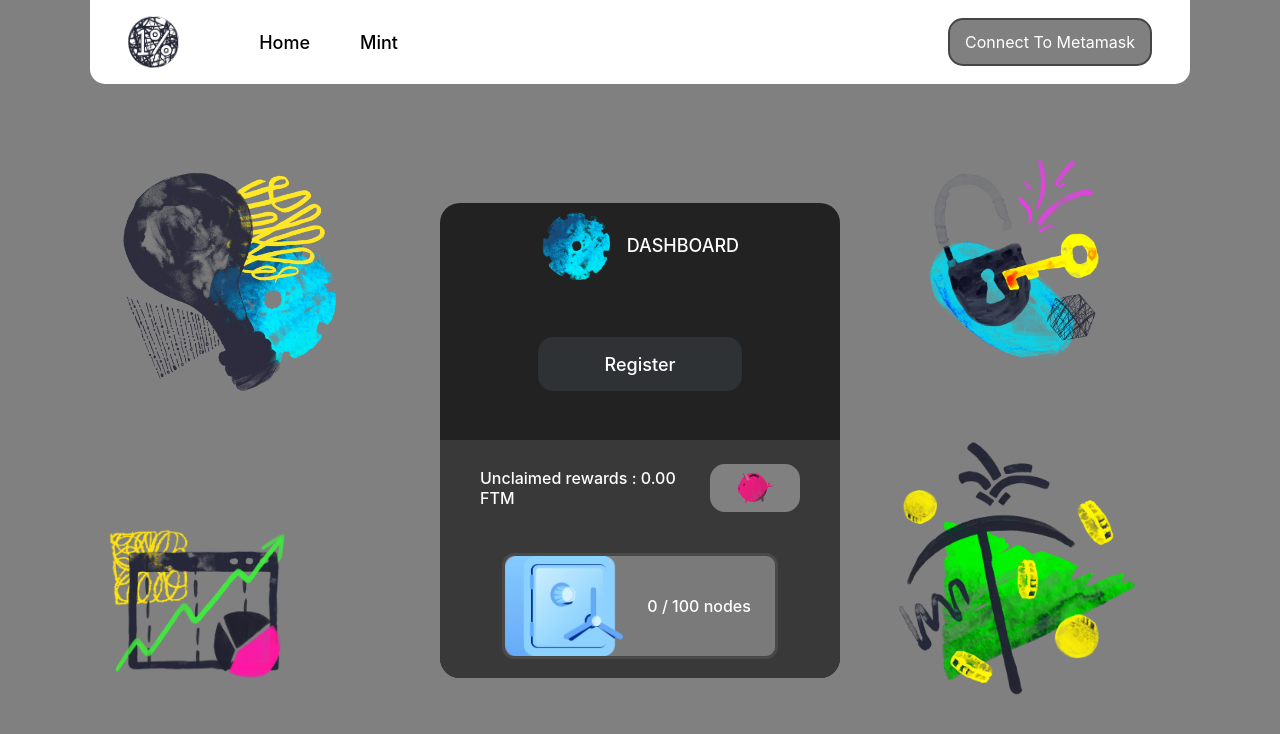
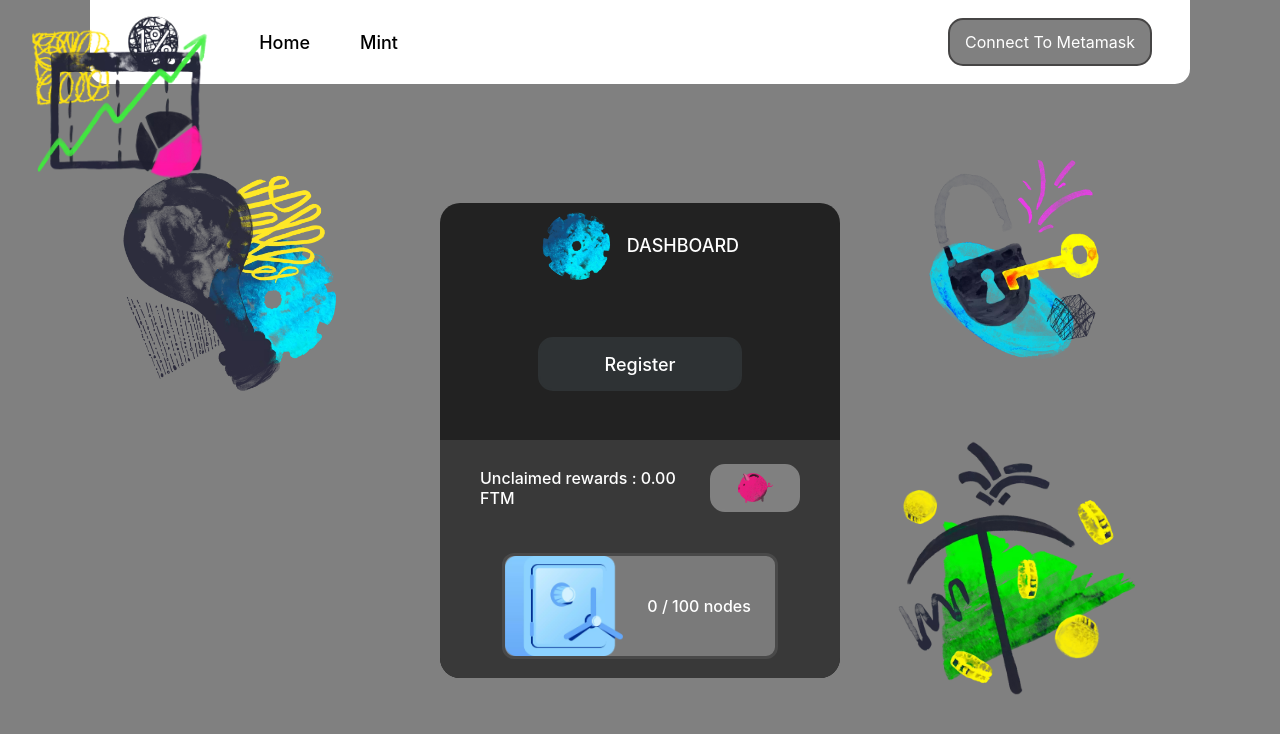
Before and after one commit to SayanKar/dashboard, a React (Create React App) app: page / in a window 1280 px wide. Shown: the top 734 px of the page. Built offline with nearby package versions, Linux system fonts and the light colour scheme; what react-alert-template-basic would draw is missing.

Commit message:
Included animation to move image on infinite loop

```diff
--- a/src/App.css
+++ b/src/App.css
@@ -199,6 +199,17 @@ img {
   position: absolute;
   bottom: 12%;
   left: 8%;
+  animation-name: loop;
+  animation-duration: 4s;
+  animation-iteration-count: infinite;
+}
+
+@keyframes loop {
+  0%   {left:20px; top:0px;}
+  25%  {left:40px; top:0px;}
+  50%  {left:20px; top:0px;}
+  75%  {left:0px; top:0px;}
+  100% {left:20p; top:0px;}
 }
 
 .image1 {
```
